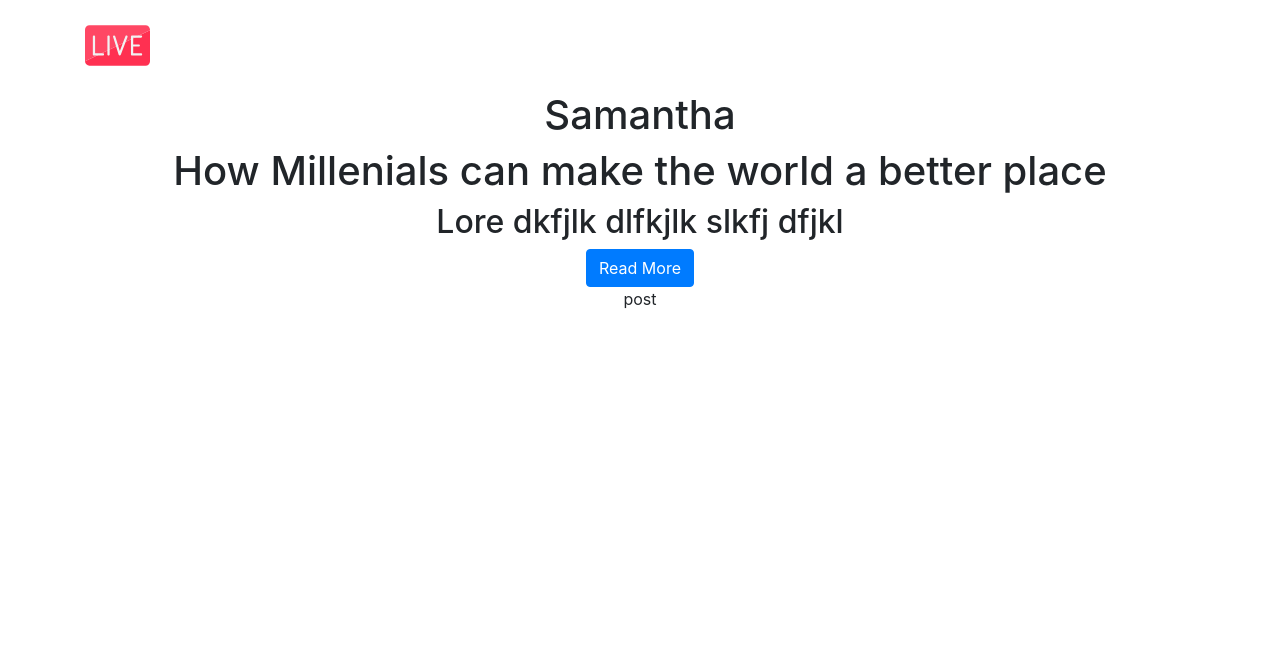
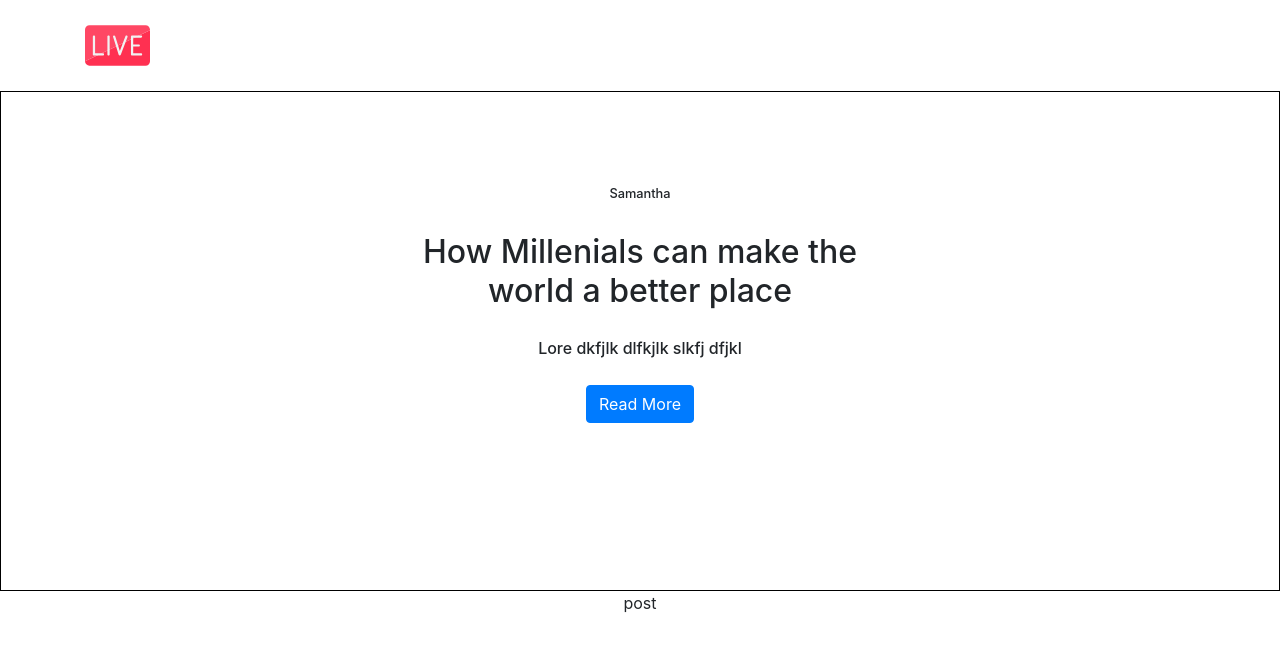
Before and after one commit to RGHuynh/news-app, a React (Create React App) app in the folder client/: page / in a window 1280 px wide. Shown: the top 650 px of the page. Built offline with nearby package versions, Linux system fonts and the light colour scheme.

Commit message:
Style header

```diff
--- a/client/src/components/header/index.css
+++ b/client/src/components/header/index.css
@@ -0,0 +1,43 @@
+.masthead {
+    border: 1px solid black;
+    height: 500px;
+}
+
+.masthead-container {
+    display: flex;
+    justify-content: center;
+    padding-top: 4rem;
+}
+
+.author-wrapper {
+    padding-top: 30px;
+}
+.author {
+    font-size: .8rem;
+}
+
+.title-wrapper {
+    /* width: 51vw; */
+    max-width: 500px;
+    margin: auto;
+    padding-top: 1.5rem;
+}
+
+.title {
+    font-size: 2rem;
+}
+
+.subtitle-wrapper {
+    width: 300px;
+    max-width: 400px;
+    margin: auto;
+    padding-top: 1.3rem;
+}
+.subtitle {
+    font-size: 1rem;
+
+}
+
+.btn-wrapper {
+    padding-top: 1.2rem;
+}
--- a/client/src/components/header/index.jsx
+++ b/client/src/components/header/index.jsx
@@ -4,7 +4,7 @@ import './index.css';
 export default function Header() {
     return(
         <header className="masthead">
-            <div className="container">
+            <div className="masthead-container">
                 <div className="newsBio-container">
                     <div className="author-wrapper">
                         <h1 className="author">Samantha</h1>
@@ -15,7 +15,9 @@ export default function Header() {
                     <div className="subtitle-wrapper">
                         <h2 className="subtitle">Lore dkfjlk dlfkjlk slkfj dfjkl</h2>
                     </div>
-                    <button className="btn btn-primary">Read More</button>
+                    <div className="btn-wrapper">
+                        <button className="btn btn-primary">Read More</button>
+                    </div>
                 </div>
                 <div></div>
             </div>
```
Also changed, not shown: client/src/components/navigations/index.css (line endings or trailing spaces).
